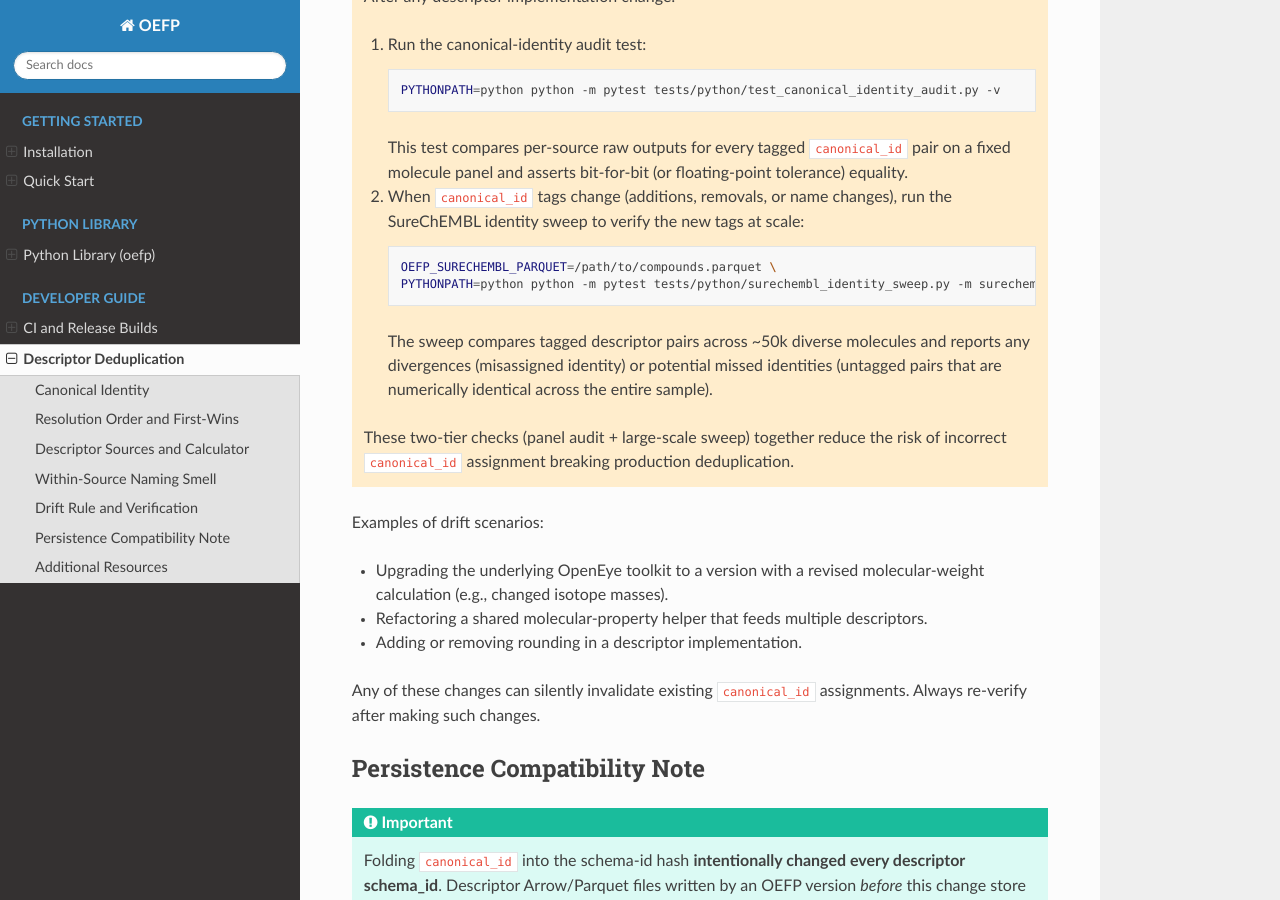
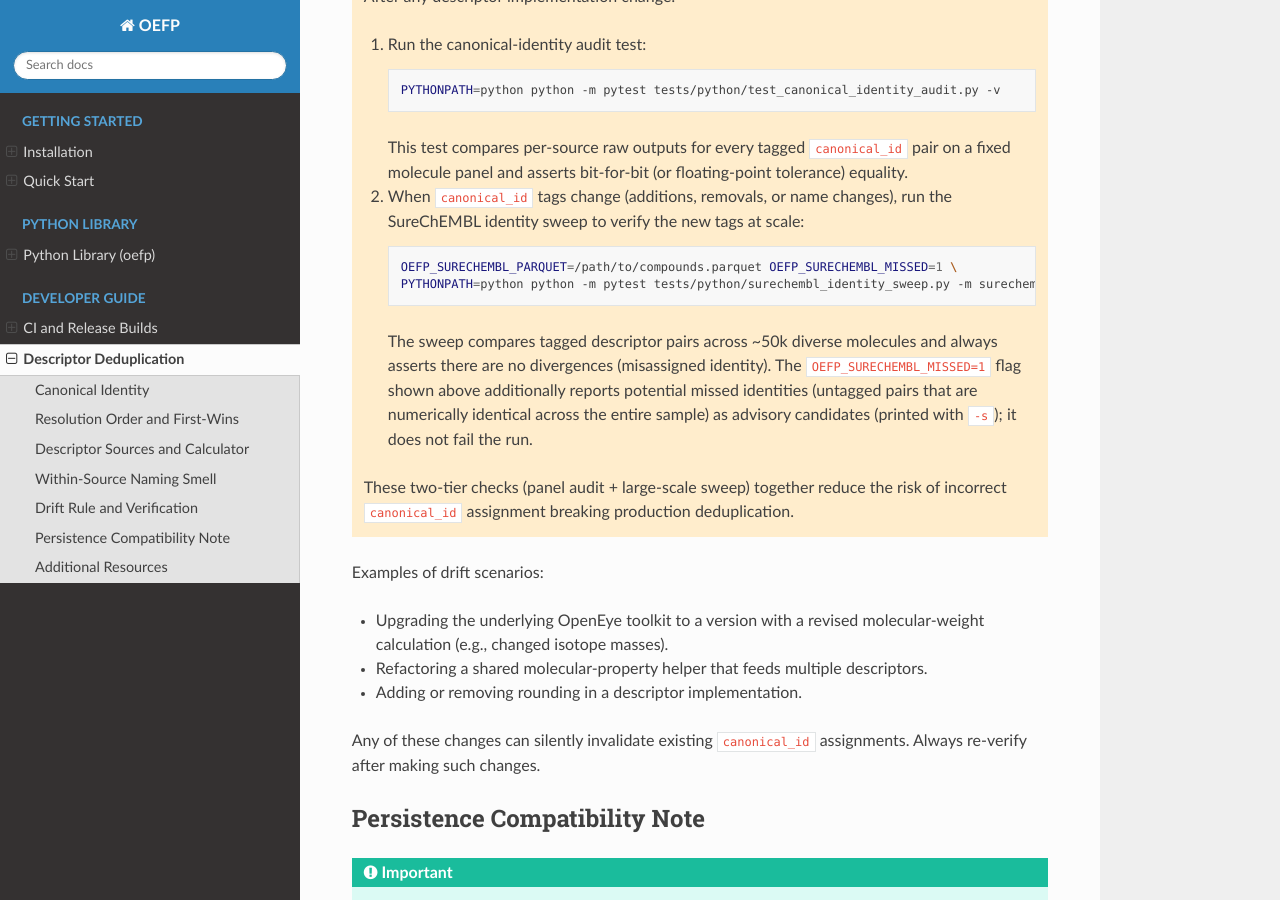
Before and after one commit to scott-arne/oefp, a Sphinx documentation site: the page built from docs/developer-guide/descriptor-deduplication.rst, in a window 1280 px wide and 900 px high, scrolled down 3198 px. Built offline with Sphinx 7.4.7 and the Read the Docs theme 3.1.0, drawn with Linux system fonts in a browser that asks for light colours; pages that are not in the unit, such as notebooks, are missing from menus; some of the changed text lies outside the part shown.

Commit message:
docs: correct HBA dedup example, thread-pool claim, and SureChEMBL missed-identity command

```diff
--- a/docs/developer-guide/descriptor-deduplication.rst
+++ b/docs/developer-guide/descriptor-deduplication.rst
@@ -119,7 +119,7 @@
   molecule.
 - **calculate_batch(molecules)**: Compute a schema-backed ``DescriptorBatch``
   for an iterable of molecules. This method releases the GIL and computes
-  descriptor rows in parallel using OpenMP.
+  descriptor rows in parallel using OEFP's native thread pool.
 
 Within-Source Naming Smell
 ---------------------------
@@ -173,13 +173,15 @@
 
       .. code-block:: bash
 
-         OEFP_SURECHEMBL_PARQUET=/path/to/compounds.parquet \
-         PYTHONPATH=python python -m pytest tests/python/surechembl_identity_sweep.py -m surechembl -q
+         OEFP_SURECHEMBL_PARQUET=/path/to/compounds.parquet OEFP_SURECHEMBL_MISSED=1 \
+         PYTHONPATH=python python -m pytest tests/python/surechembl_identity_sweep.py -m surechembl -q -s
 
       The sweep compares tagged descriptor pairs across ~50k diverse molecules
-      and reports any divergences (misassigned identity) or potential missed
-      identities (untagged pairs that are numerically identical across the
-      entire sample).
+      and always asserts there are no divergences (misassigned identity). The
+      ``OEFP_SURECHEMBL_MISSED=1`` flag shown above additionally reports
+      potential missed identities (untagged pairs that are numerically
+      identical across the entire sample) as advisory candidates (printed with
+      ``-s``); it does not fail the run.
 
    These two-tier checks (panel audit + large-scale sweep) together reduce the
    risk of incorrect ``canonical_id`` assignment breaking production
```
Also changed, not shown: README.md (+8 -6 lines).
